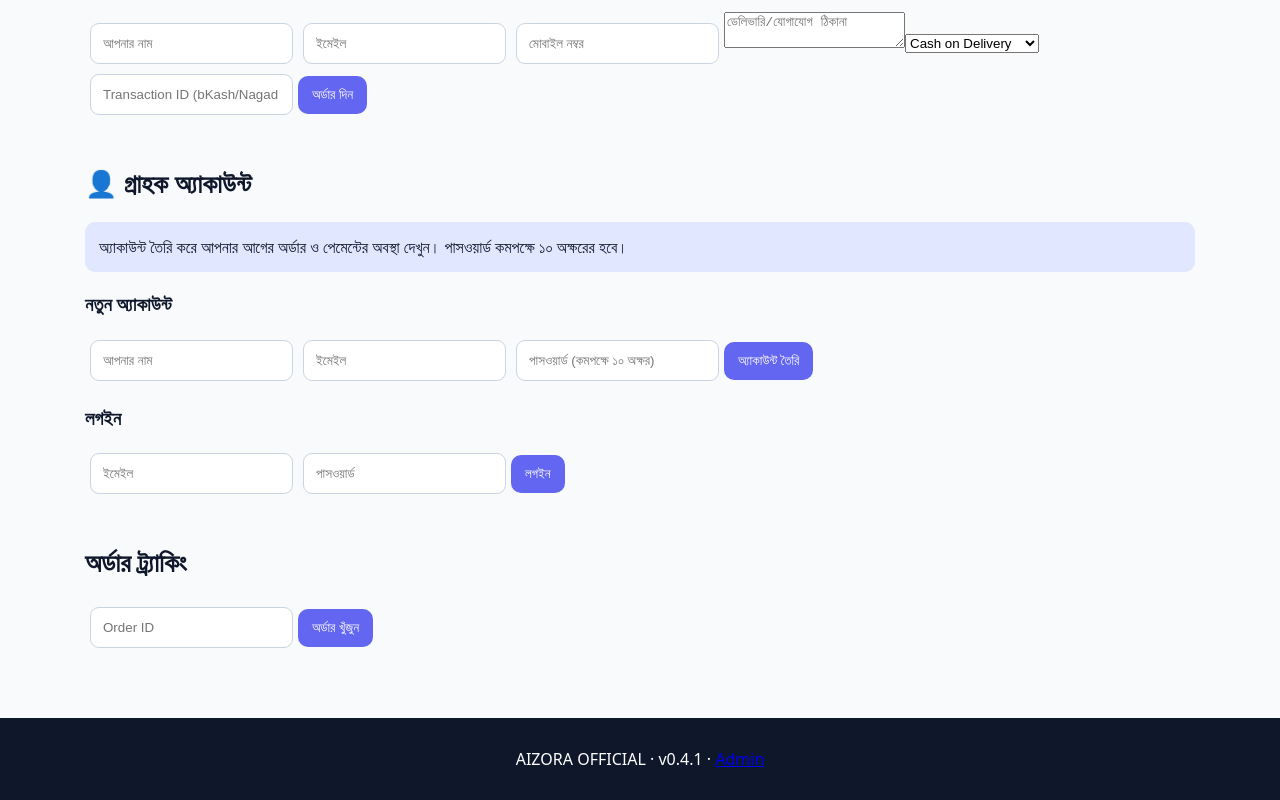
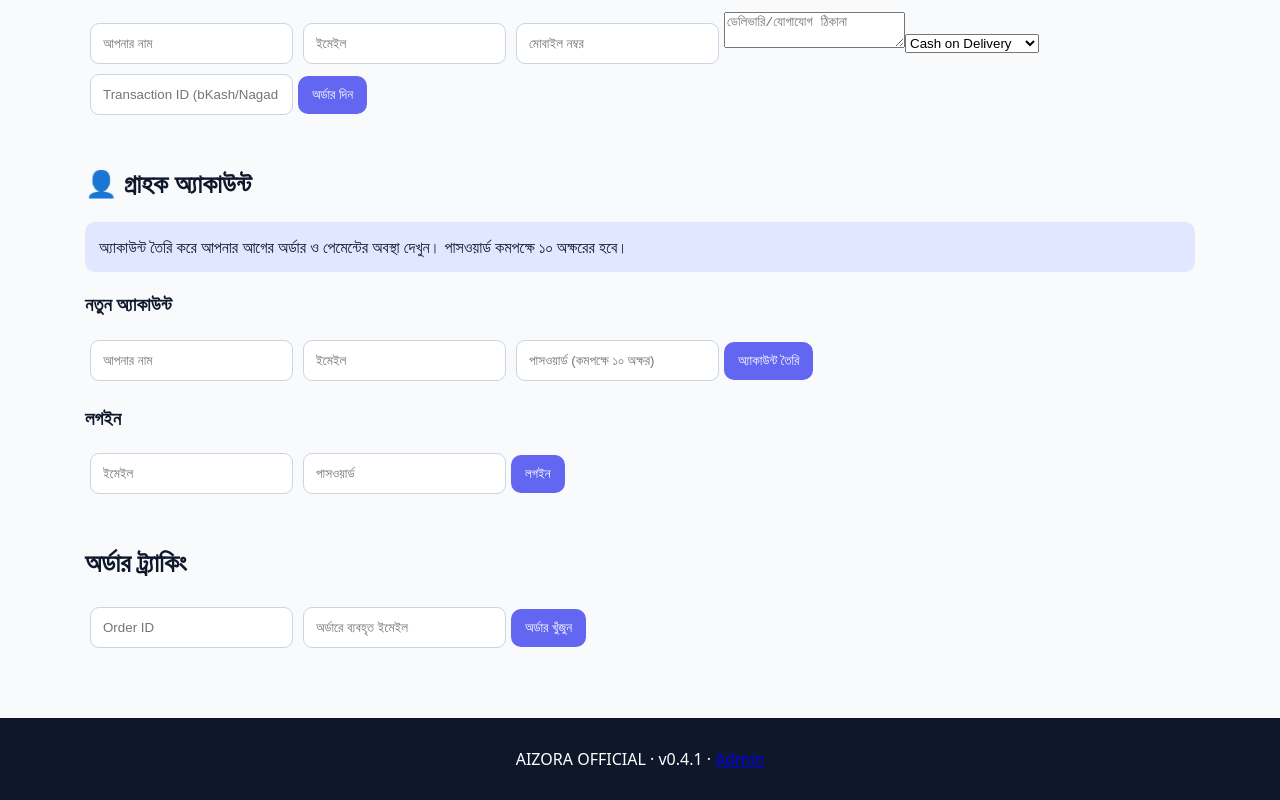
Before and after one commit to onlineproduct/AIZORA-OFFICIAL, a website: page public/index.html in a window 1280 px wide. Shown: the part 2035-2835 px from the top of the page. Drawn offline with Linux system fonts and the light colour scheme; no server answers.

Commit message:
ui: add email verification field to order tracking

```diff
--- a/public/index.html
+++ b/public/index.html
@@ -8,5 +8,5 @@
 <section id="checkout"><h2>অর্ডার সম্পন্ন করুন</h2><p class="notice">ফিজিক্যাল পণ্যে Cash on Delivery (COD) বেছে নিতে পারবেন। ডিজিটাল পণ্যের জন্য বিকাশ বা নগদে <strong>01824257315</strong> নম্বরে পেমেন্ট করে Transaction ID দিন। অ্যাডমিন পেমেন্ট ম্যানুয়ালি যাচাই করবেন; যাচাই নিশ্চিত না হওয়া পর্যন্ত ডিজিটাল ফাইল/লাইসেন্স দেওয়া হবে না। বর্তমানে স্বয়ংক্রিয় ইমেইল ডেলিভারি নেই। অর্ডার ID সংরক্ষণ করুন। পেমেন্ট বা অর্ডার সহায়তা: <a href="https://wa.me/8801824257315" target="_blank" rel="noopener noreferrer">WhatsApp 01824257315</a>.</p>
 <form id="checkoutForm" class="form-grid"><input name="name" required minlength="2" maxlength="100" placeholder="আপনার নাম"><input name="email" type="email" required placeholder="ইমেইল"><input name="phone" required minlength="6" placeholder="মোবাইল নম্বর"><textarea name="address" required minlength="5" maxlength="500" placeholder="ডেলিভারি/যোগাযোগ ঠিকানা"></textarea><select name="payment_method" id="paymentMethod"><option value="cod">Cash on Delivery</option><option value="bkash">bKash (ম্যানুয়াল যাচাই)</option><option value="nagad">Nagad (ম্যানুয়াল যাচাই)</option></select><input name="payment_reference" id="paymentReference" placeholder="Transaction ID (bKash/Nagad হলে)"><button class="button" type="submit">অর্ডার দিন</button></form><p id="checkoutResult" role="status"></p></section>
 <section id="account"><h2>👤 গ্রাহক অ্যাকাউন্ট</h2><p class="notice">অ্যাকাউন্ট তৈরি করে আপনার আগের অর্ডার ও পেমেন্টের অবস্থা দেখুন। পাসওয়ার্ড কমপক্ষে ১০ অক্ষরের হবে।</p><div class="form-grid"><form id="registerForm"><h3>নতুন অ্যাকাউন্ট</h3><input name="name" required minlength="2" maxlength="100" placeholder="আপনার নাম"><input name="email" type="email" required placeholder="ইমেইল"><input name="password" type="password" required minlength="10" maxlength="128" autocomplete="new-password" placeholder="পাসওয়ার্ড (কমপক্ষে ১০ অক্ষর)"><button class="button">অ্যাকাউন্ট তৈরি</button></form><form id="accountLoginForm"><h3>লগইন</h3><input name="email" type="email" required placeholder="ইমেইল"><input name="password" type="password" required maxlength="128" autocomplete="current-password" placeholder="পাসওয়ার্ড"><button class="button">লগইন</button></form></div><p id="accountStatus" role="status"></p><div id="accountPanel" hidden><p id="accountWelcome"></p><button class="button secondary" id="accountLogout" type="button">লগআউট</button><h3>আমার অর্ডার</h3><div id="accountOrders"></div></div></section>
-<section id="tracking"><h2>অর্ডার ট্র্যাকিং</h2><form id="trackForm"><input id="orderId" required placeholder="Order ID"><button class="button">অর্ডার খুঁজুন</button></form><p id="trackResult" role="status"></p></section></main>
+<section id="tracking"><h2>অর্ডার ট্র্যাকিং</h2><form id="trackForm"><input id="orderId" required maxlength="80" placeholder="Order ID"><input id="trackEmail" type="email" required maxlength="254" autocomplete="email" placeholder="অর্ডারে ব্যবহৃত ইমেইল"><button class="button">অর্ডার খুঁজুন</button></form><p id="trackResult" role="status"></p></section></main>
 <footer>AIZORA OFFICIAL · v0.4.1 · <a href="/admin.html">Admin</a></footer><script src="/app.js" defer></script></body></html>
```
